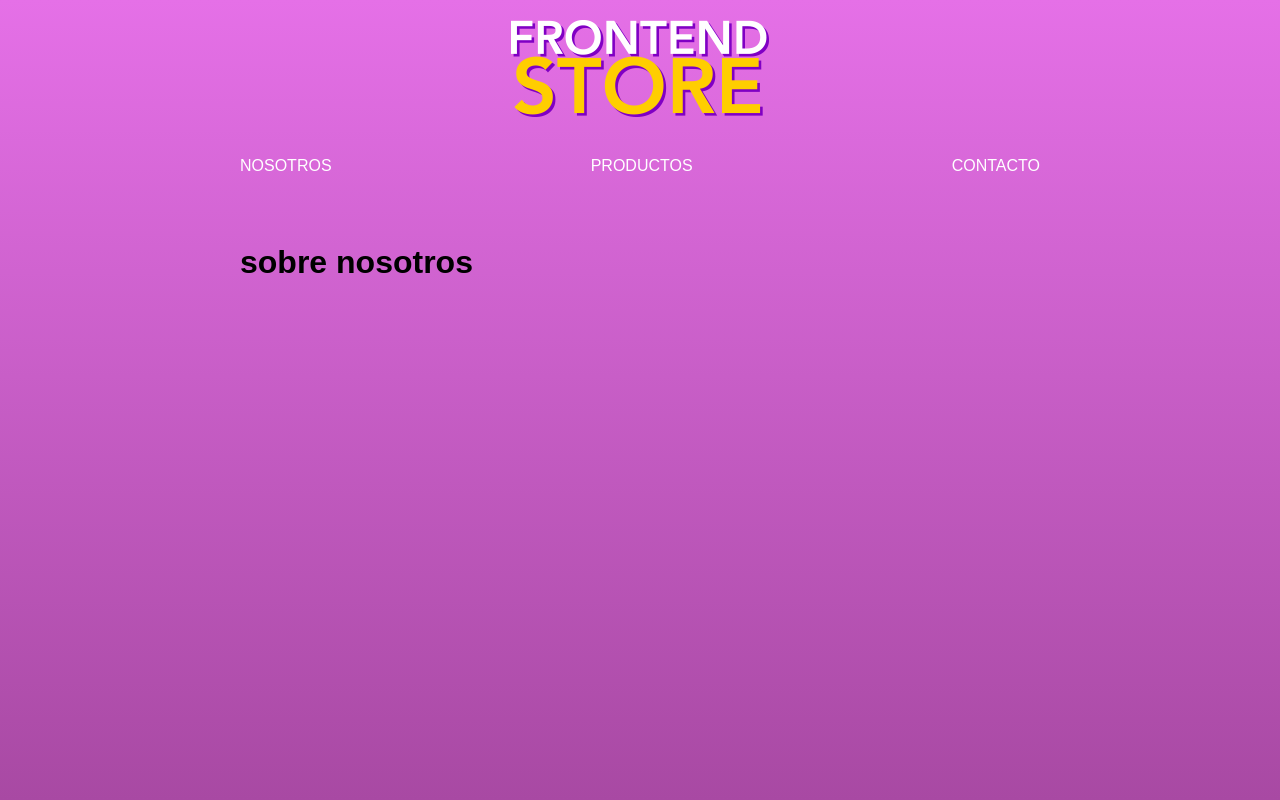
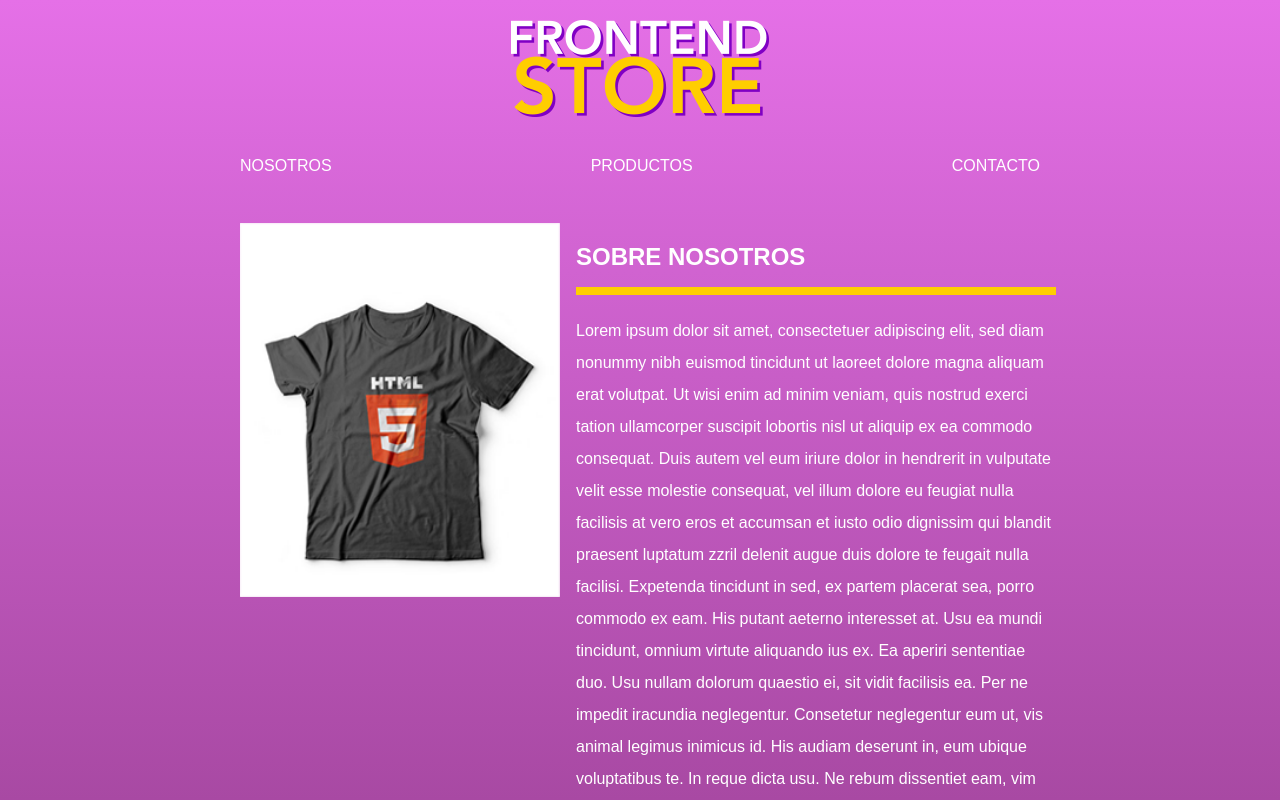
Before and after one commit to AlanCasasArevalo/React-Products-App, a React (Create React App) app: page /us in a window 1280 px wide. Shown: the top 800 px of the page. Built offline with nearby package versions, Linux system fonts and the light colour scheme.

Commit message:
[FEATURE][US] - About us page was finished

```diff
--- a/src/components/Us.js
+++ b/src/components/Us.js
@@ -1,10 +1,22 @@
 import React, {Component} from 'react'
+import UsStyle from './UsStyle.css'
 
 class Us extends Component{
     render() {
         return (
-            <div>
-                <h1>sobre nosotros</h1>
+            <div className="contenedor-nosotros">
+                <div className="imagen">
+                    <img src="/img/camisa_1.png" alt="imagen nosotros"/>
+                </div>
+                <div className="contenido">
+                    <h2> Sobre nosotros </h2>
+                    <p>Lorem ipsum dolor sit amet, consectetuer adipiscing elit, sed diam nonummy nibh euismod tincidunt ut laoreet dolore magna aliquam erat volutpat. Ut wisi enim ad minim veniam, quis nostrud exerci tation ullamcorper suscipit lobortis nisl ut aliquip ex ea commodo consequat. Duis autem vel eum iriure dolor in hendrerit in vulputate velit esse molestie consequat, vel illum dolore eu feugiat nulla facilisis at vero eros et accumsan et iusto odio dignissim qui blandit praesent luptatum zzril delenit augue duis dolore te feugait nulla facilisi.
+                        Expetenda tincidunt in sed, ex partem placerat sea, porro commodo ex eam. His putant aeterno interesset at. Usu ea mundi tincidunt, omnium virtute aliquando ius ex. Ea aperiri sententiae duo. Usu nullam dolorum quaestio ei, sit vidit facilisis ea. Per ne impedit iracundia neglegentur. Consetetur neglegentur eum ut, vis animal legimus inimicus id.
+                        His audiam deserunt in, eum ubique voluptatibus te. In reque dicta usu. Ne rebum dissentiet eam, vim omnis deseruisse id. Ullum deleniti vituperata at quo, insolens complectitur te eos, ea pri dico munere propriae. Vel ferri facilis ut, qui paulo ridens praesent ad. Possim alterum qui cu. Accusamus consulatu ius te, cu decore soleat appareat usu.
+                        Est ei erat mucius quaeque. Ei his quas phaedrum, efficiantur mediocritatem ne sed, hinc oratio blandit ei sed. Blandit gloriatur eam et. Brute noluisse per et, verear disputando neglegentur at quo. Sea quem legere ei, unum soluta ne duo. Ludus complectitur quo te, ut vide autem homero pro.
+                        Vis id minim dicant sensibus. Pri aliquip conclusionemque ad, ad malis evertitur torquatos his. Has ei solum harum reprimique, id illum saperet tractatos his. Ei omnis soleat antiopam quo. Ad augue inani postulant mel, mel ea qualisque forensibus.
+                    </p>
+                </div>
             </div>
         );
     }
--- /dev/null
+++ b/src/components/UsStyle.css
@@ -0,0 +1,20 @@
+@media (min-width:480px) {
+    .contenedor-nosotros {
+        display: grid;
+        grid-template-columns: 40% 60%;
+        grid-gap: 1rem;
+    }
+}
+
+.contenedor-nosotros .imagen img {
+    width: 100%;
+}
+.contenedor-nosotros .contenido h2 {
+    border-bottom: 8px solid #ffce00;
+    padding-bottom: 1rem;
+    text-align: left;
+}
+.contenedor-nosotros .contenido p {
+    color: white;
+    line-height: 2rem;
+}
```
